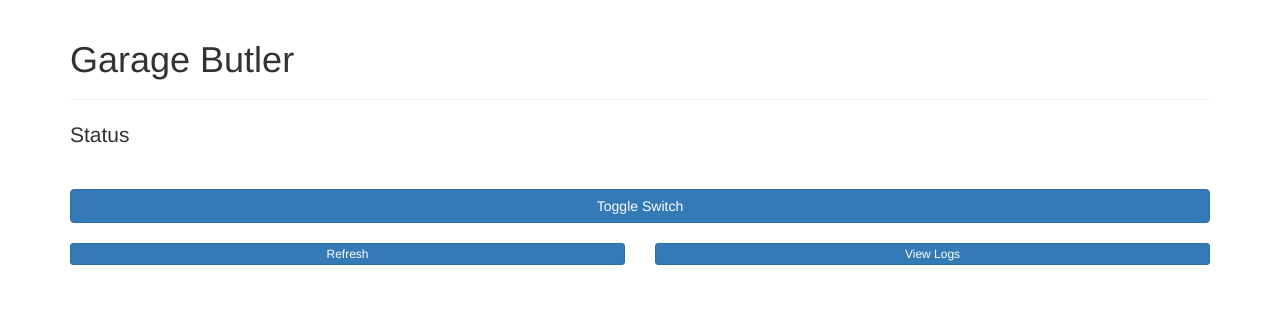
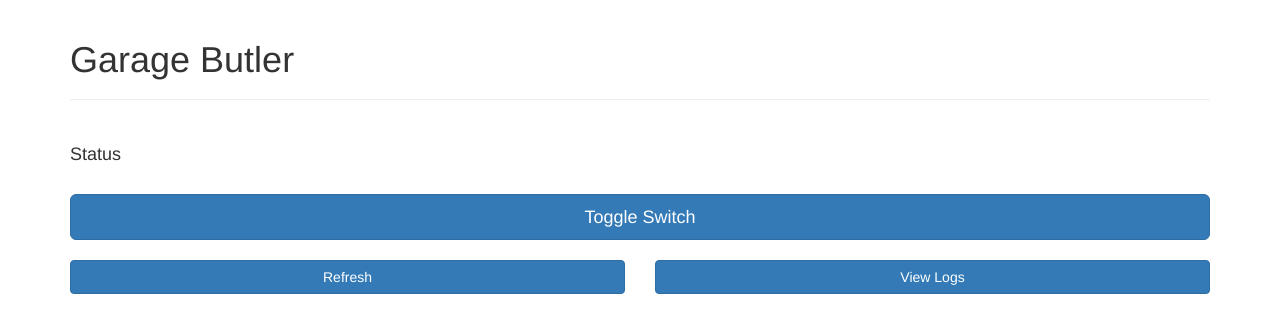
Before and after one commit to gurumitts/garage-butler, a Flask app: page / in a window 1280 px wide. Shown: the top 333 px of the page. Run offline with Flask 2, Linux system fonts and the light colour scheme; data that the repository does not hold is empty; some libraries are stand-ins or nearby versions.

Commit message:
trying new layout

```diff
--- a/garage/templates/index.html
+++ b/garage/templates/index.html
@@ -35,28 +35,29 @@
 
     <div class="row">
         <div class="col-xs-12">
-            <p class="lead">Status
+            <h4>Status
                 {% if status.event == 'door opened' %}
                 <span class="text-danger">Open</span>
                 {% endif %}
                 {% if status.event == 'door closed' %}
                 <span class="text-primary">Closed</span>
                 {% endif %}
-            </p>
+            </h4>
         </div>
     </div>
 
     <div class="row">
         <div class="col-xs-12">
-            <a onclick="toggle(this)" class="btn btn-primary " role="button" style="width: 100%;">Toggle Switch</a>
+            <a onclick="toggle(this)" class="btn btn-primary btn-lg" role="button" style="width: 100%;">Toggle
+                Switch</a>
         </div>
     </div>
     <div class="row">
         <div class="col-xs-6">
-            <a href="/" class="btn btn-primary btn-xs" role="button" style="width: 100%;">Refresh</a>
+            <a href="/" class="btn btn-primary" role="button" style="width: 100%;">Refresh</a>
         </div>
         <div class="col-xs-6">
-            <a href="/logs" class="btn btn-primary btn-xs" role="button" style="width: 100%;">View Logs</a>
+            <a href="/logs" class="btn btn-primary" role="button" style="width: 100%;">View Logs</a>
 
         </div>
     </div>
@@ -92,4 +93,5 @@
 
 
 
+
 </script>
```
